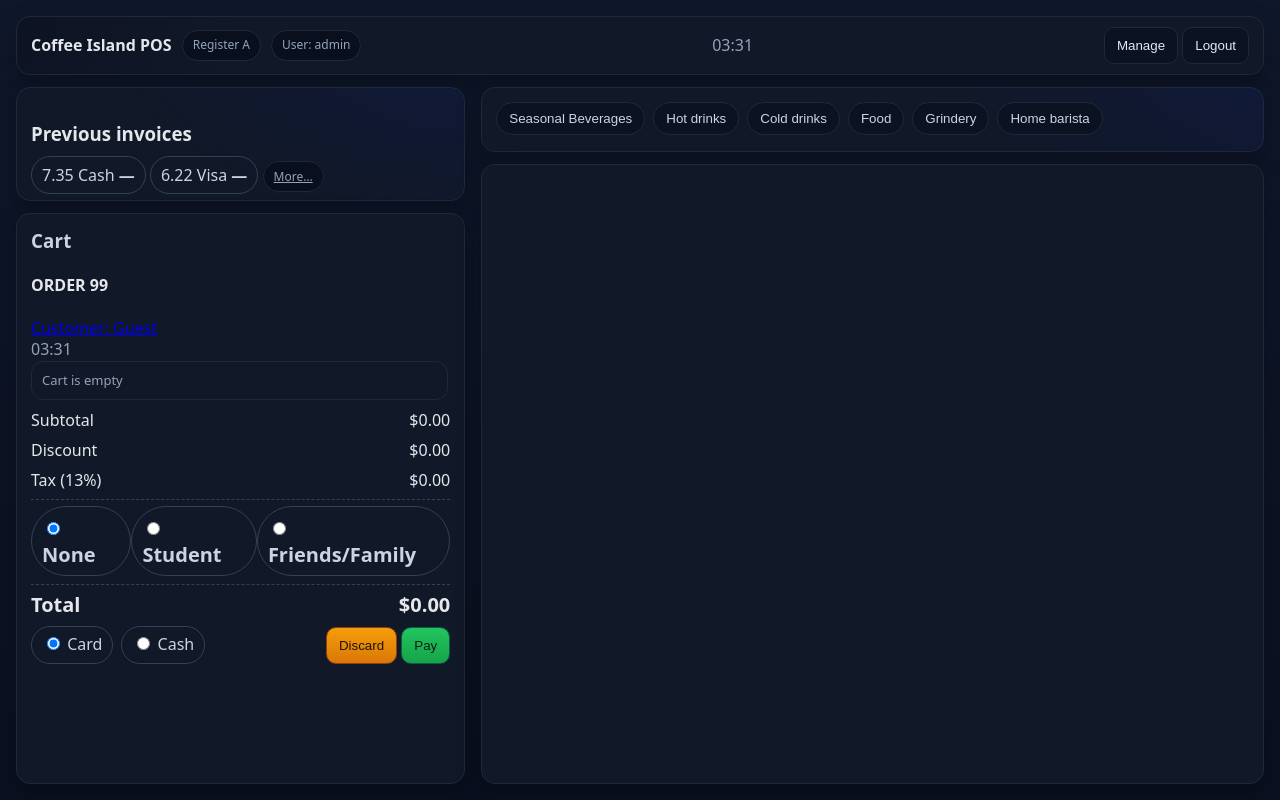
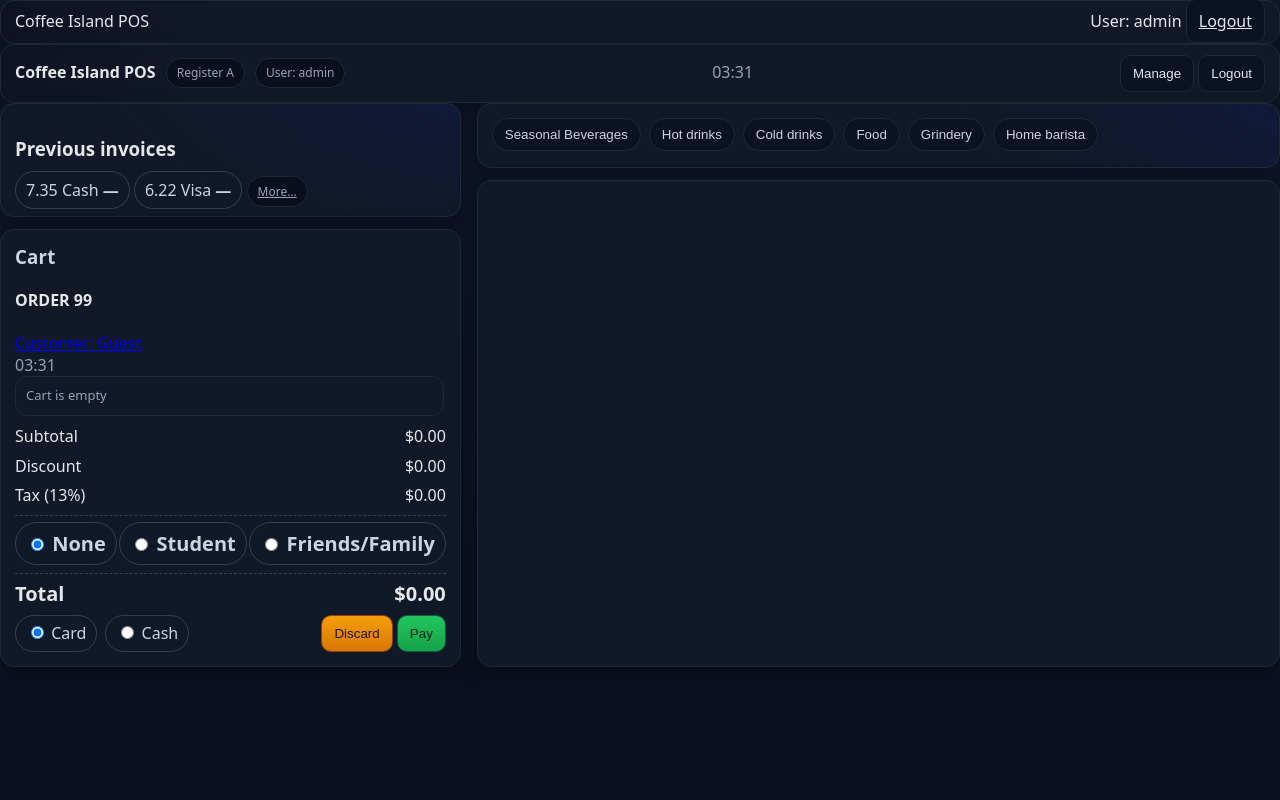
Before and after one commit to markshmidt/coffee-shop-app, a Django app: page / in a window 1280 px wide. Run offline with Django 5.2, Linux system fonts and the light colour scheme; a user stored in the database is signed in; data comes from the database, SQL or seed files in the repository; both versions use the stored data as it was after the commit; data that the repository does not hold is empty.

Commit message:
order created_by bug fix + template changes

```diff
--- a/coffeeshop/store/templates/home.html
+++ b/coffeeshop/store/templates/home.html
@@ -1,19 +1,10 @@
-{% load static %}
-<!DOCTYPE html>
+{% extends "pos-base.html" %}
+{% block title %}POS — Cart{% endblock %}
 
-<html lang="en">
-<head>
-  <meta charset="utf-8" />
-  <title>Coffee Island POS</title>
-  <meta name="viewport" content="width=device-width, initial-scale=1" />
-<link rel="stylesheet" href="{% static 'css/styles.css' %}">
-
-
-</head>
-<body>
-  <div class="app">
-
-    <!-- Top bar -->
+{% block content %}
+  {# everything you currently show on the POS page: previous invoices chips, cart, radios, grid, modals, etc. #}
+  <div id="pos-root">
+     <!-- Top bar -->
     <header class="topbar">
       <div class="brand">
         <strong>Coffee Island POS</strong>
@@ -227,7 +218,7 @@
   </div>
   {% endfor%}
 
-<script src="{% static 'js/script.js' %}" defer></script>
+
 {{ cats|json_script:"cats-data" }}
-</body>
-</html>
+  </div>
+{% endblock %}
--- /dev/null
+++ b/coffeeshop/store/templates/pos-base.html
@@ -0,0 +1,34 @@
+<!doctype html>
+<html lang="en">
+<head>
+  <meta charset="utf-8"/>
+  <meta name="viewport" content="width=device-width, initial-scale=1"/>
+  <title>{% block title %}Coffee Island POS{% endblock %}</title>
+  {% load static %}
+  <link rel="stylesheet" href="{% static 'css/styles.css' %}">
+    <link rel="stylesheet" href="{% static 'css/orders.css' %}">
+
+  {% block extra_css %}{% endblock %}
+</head>
+<body class="theme-dark">
+  <header class="topbar">
+    <div>Coffee Island POS</div>
+    <nav>
+      {% if request.user.is_authenticated %}
+        <span>User: {{ request.user.username }}</span>
+        <a class="btn" href="{% url 'logout' %}">Logout</a>
+      {% else %}
+        <a class="btn" href="{% url 'login' %}">Login</a>
+      {% endif %}
+    </nav>
+  </header>
+
+  <main class="container">
+    {% block content %}{% endblock %}
+  </main>
+
+  <div id="toast-container"></div>
+  <script src="{% static 'js/script.js' %}"></script>
+  {% block extra_scripts %}{% endblock %}
+</body>
+</html>
--- a/coffeeshop/store/views.py
+++ b/coffeeshop/store/views.py
@@ -695,7 +695,7 @@ def order_payment(request):
     chip_method = "Cash" if payment_method == "CASH" else "Card"
     resp = {
         "ok": True,
-        "created_by": request.get_user().username,
+        "created_by": (request.user.get_full_name() or request.user.get_username()),
         "order_id": order.id,
         "subtotal_cents": recomputed_subtotal_cents,
         "discount_cents": discount_cents,
@@ -756,7 +756,7 @@ def orders_list(request):
         out.append({
             "id": o.id,
             "when_iso": when_dt.isoformat(),
-            "when_label": when_label,  # <-- use this on the UI
+            "when_label": when_label,
             "payment_method": o.payment_method,  # 'CARD' | 'CASH'
             "total_cents": o.total_cents,
             "total_label": _fmt_cents(o.total_cents),
```
Also changed, not shown: coffeeshop/store/static/css/orders.css (added, +29 -0 lines), coffeeshop/store/static/css/styles.css (+0 -28 lines), coffeeshop/store/templates/orders_page.html (+4 -4 lines), coffeeshop/db.sqlite3.
